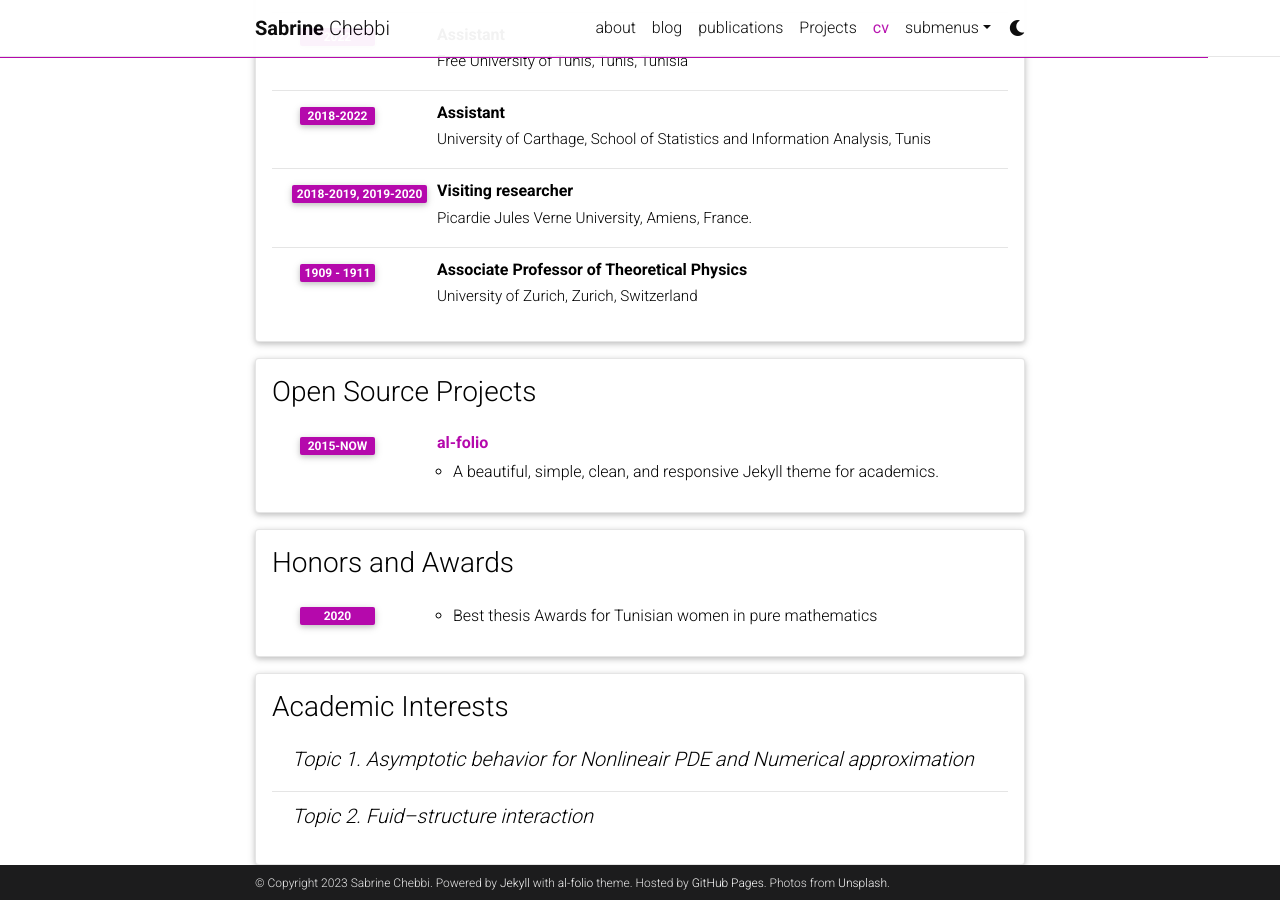
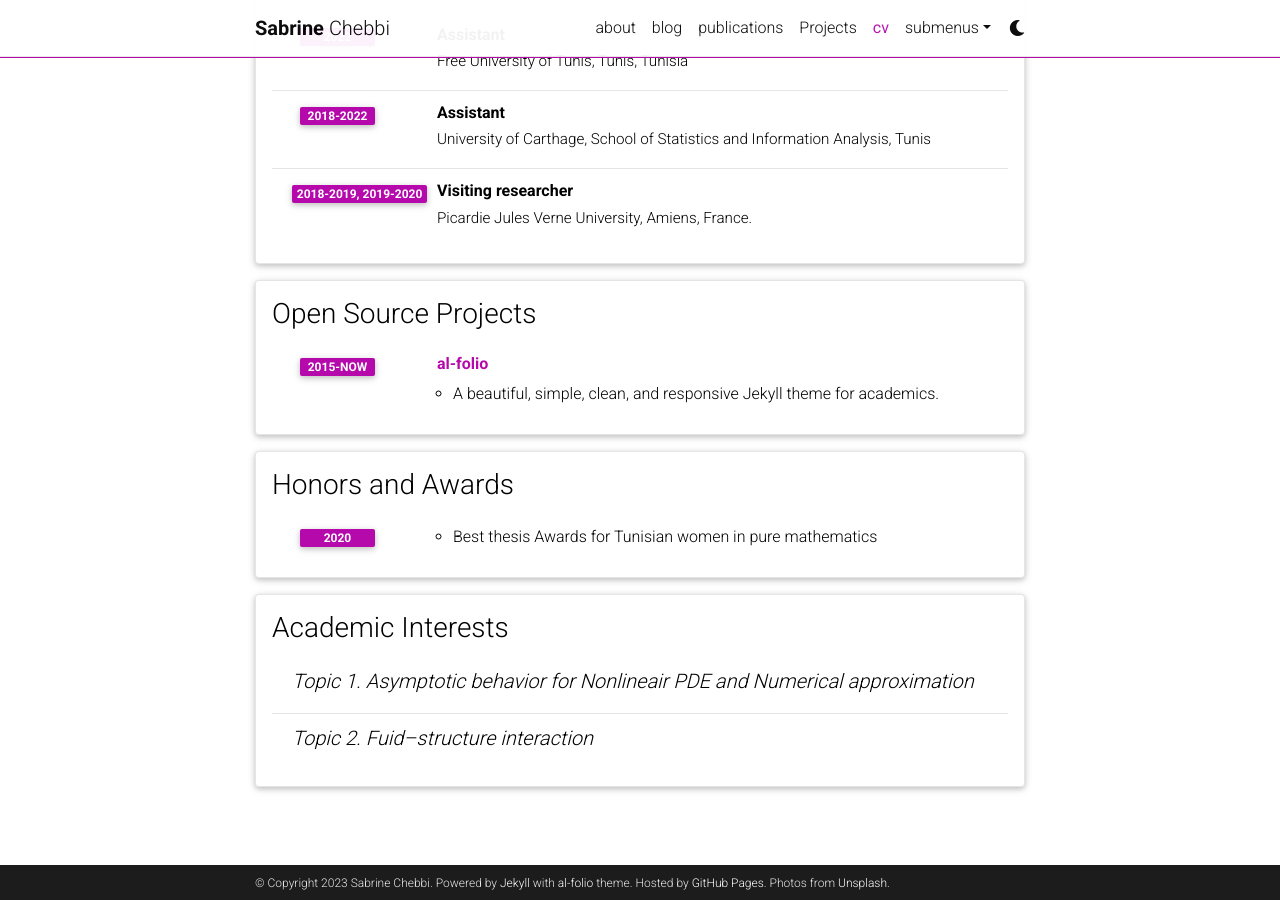
Before and after one commit to Sabrine-stack/Sabrine-stack.github.io, a Jekyll site: the page built from _pages/cv.md, in a window 1280 px wide and 900 px high, scrolled down 1242 px. Built offline with Jekyll 4.4.1, drawn with Linux system fonts in a browser that asks for light colours; comment, search, counter and statistics services are not loaded; a style sheet for code colours, icons or effects is not loaded.

Commit message:
Update cv.yml

```diff
--- a/_data/cv.yml
+++ b/_data/cv.yml
@@ -63,9 +63,7 @@
       year: 2018-2019, 2019-2020
       description:
 
-    - title: Associate Professor of Theoretical Physics
-      institution: University of Zurich, Zurich, Switzerland
-      year: 1909 - 1911
+
 
 - title: Open Source Projects
   type: time_table
```
